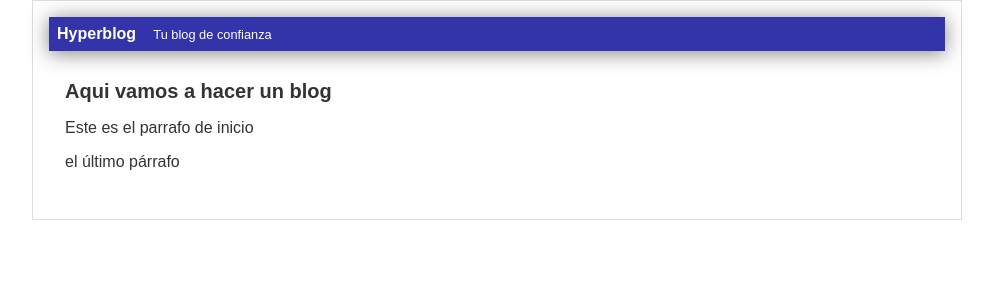
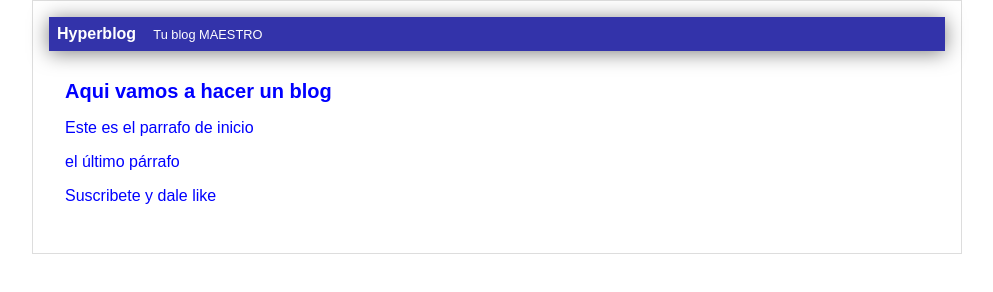
Before and after one commit to OscarCanongo/cursoGit, a plain HTML site: page practica1/index.html in a window 1280 px wide. Shown: the whole page, without its empty margins (143-1136 px from the left). Drawn offline with Linux system fonts and the light colour scheme.

Commit message:
Agregar suscribcion

```diff
--- a/practica1/css/styles.css
+++ b/practica1/css/styles.css
@@ -1,5 +1,5 @@
 body{
-    color: #333;
+    color: blue;
     text-align: center;
     font-family: Arial, Helvetica, sans-serif;
     font-size: 16px;
--- a/practica1/index.html
+++ b/practica1/index.html
@@ -8,13 +8,14 @@
             <div id = "cabecera">
                 Hyperblog
                 <span id = "tagline">
-                    Tu blog de confianza
+                    Tu blog MAESTRO
                 </span>
             </div>
             <div id = "post">
                 <h1>Aqui vamos a hacer un blog</h1>
                 <p>Este es el parrafo de inicio</p>
                 <p>el último párrafo</p>
+                <p>Suscribete y dale like</p>
             </div>
         </div>
     </body>
```
